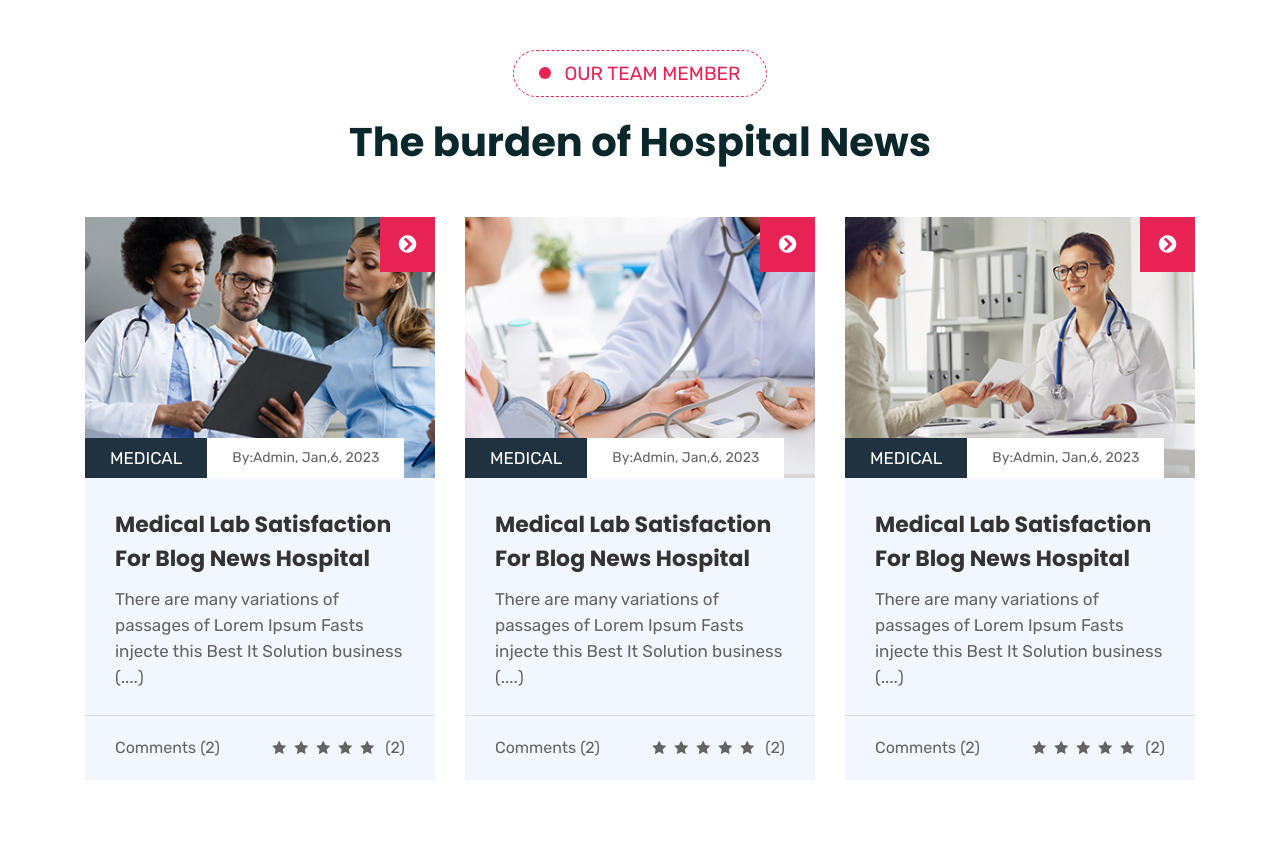
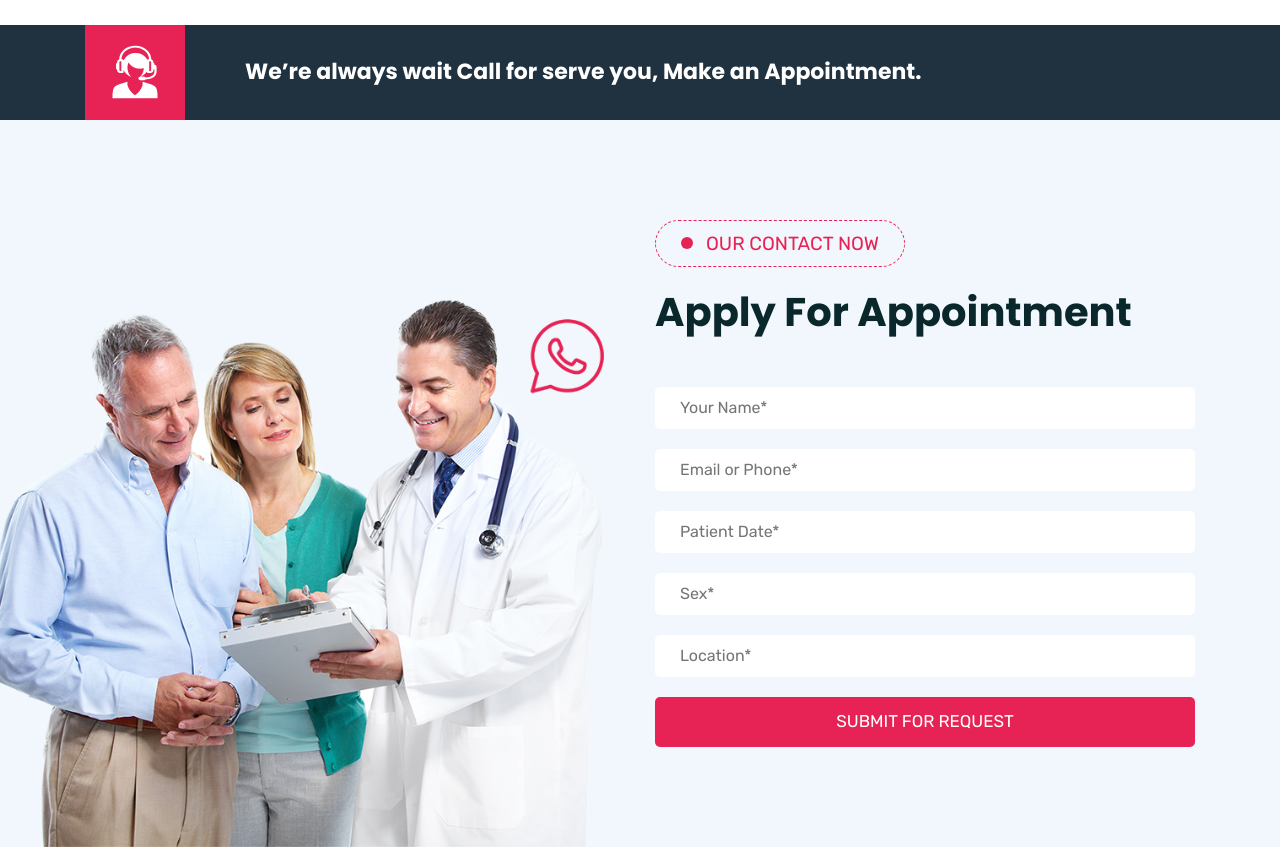
Before and after one commit to abirul-islam-mamun/Mediba, a plain HTML site: page index.html in a window 1280 px wide. Shown: the part 1300-2150 px from the top of the page. Drawn offline with nearby package versions, Linux system fonts and the light colour scheme.

Commit message:
first appointment seciton done

```diff
--- a/assets/sass/components/_form.scss
+++ b/assets/sass/components/_form.scss
@@ -0,0 +1,33 @@
+
+.first-appoint-form {
+    margin-bottom: 30px;
+    input{
+        height: 42px;
+        padding: 0 25px;
+        background: $white;
+        border-radius: 5px;
+        width: 100%;
+        font-size: 16px;
+        color: $ash-font;
+        outline: none;
+        border: none;
+        margin-bottom: 20px;
+        display: block;
+    }
+    .appoint-submit {
+        height: 50px;
+        border-radius: 5px;
+        color: $white;
+        text-align: center;
+        background: $them-1;
+        transition: all .3s ease;
+        width: 100%;
+        border: none;
+        outline: none;
+        font-size: 17px;
+        text-transform: uppercase;
+        &:hover{
+            background: $them-4;
+        }
+    }
+}
--- a/assets/sass/pages/_home.scss
+++ b/assets/sass/pages/_home.scss
@@ -48,6 +48,72 @@
         @media (max-width: 576px) {
             font-size: 15px;
             line-height: 24px;
+        }
+    }
+}
+.appointment-form-wrap{
+    background: $them-bg-2;
+    position: relative;
+    .doctors-shape {
+        position: absolute;
+        bottom: 0;
+        left: calc(15% - 100px);
+        img{
+            width: 700px;
+        }
+        @media (max-width: 1840px) {
+            left: calc(15% - 200px);
+        }
+        @media (max-width: 1740px) {
+            left: calc(15% - 200px);
+        }
+        @media (max-width: 1440px) {
+            left: calc(14% - 200px);
+            img{
+                width: 630px;
+            }
+        }
+        @media (max-width: 1200px) {
+            left: calc(9% - 200px);
+        }
+        @media (max-width: 1040px) {
+            left: calc(6% - 200px);
+        }
+        @media (max-width: 991px) {
+            display: none;
+        }
+    }
+    .support-shape {
+        position: absolute;
+        bottom: 100px;
+        right: 40px;
+        img{
+            width: 220px;
+        }
+        @media (max-width:1870px) {
+            img{
+                width: 200px;
+            }
+        }
+        @media (max-width:1870px) {
+            right: 20px;
+            img{
+                width: 180px;
+            }
+        }
+        @media (max-width:1720px) {
+            img{
+                width: 140px;
+            }
+        }
+        @media (max-width:1640px) {
+            right: 20;
+            img{
+                width: 80px;
+            }
+        }
+        @media (max-width:1499px) {
+            display: none;
         }
     }
 }
--- a/assets/sass/style.scss
+++ b/assets/sass/style.scss
@@ -14,6 +14,7 @@
 @import "components/button";
 @import "components/section-title";
 @import "components/card";
+@import "components/form";
 
 @import "layout/header";
 @import "layout/hero-slider";
--- a/index.html
+++ b/index.html
@@ -17,9 +17,11 @@
 </head>
 <body>
 
+<!-- first hero section start  -->
+<!-- first hero section end  -->
 
 <!-- medical service section start  -->
-<section class="medical-service-area">
+<section class="medical-service-area section-padding">
     <div class="container">
         <div class="section-title-first text-center">
             <p class="small-title">Our Best Service</p>
@@ -141,6 +143,32 @@
                     </div>
                 </div>
             </div>
+        </div>
+    </div>
+    <div class="appointment-form-wrap section-padding">
+        <div class="container">
+            <div class="row">
+                <div class="col-lg-6 offset-lg-6">
+                    <div class="section-title-first">
+                        <p class="small-title">Our Contact Now</p>
+                        <h2 class="big-title"> Apply For Appointment </h2>
+                    </div>
+                    <form action="#" class="first-appoint-form">
+                        <input class="" type="text" placeholder="Your Name*">
+                        <input class="" type="text" placeholder="Email or Phone*">
+                        <input class="" type="text" placeholder="Patient Date*">
+                        <input class="" type="text" placeholder="Sex*">
+                        <input class="" type="text" placeholder="Location*">
+                        <button type="submit" class="appoint-submit">Submit For Request </button>
+                    </form>
+                </div>
+            </div>
+        </div>
+        <div class="doctors-shape">
+            <img src="./assets/images/appointment/doc.png" alt="shape">
+        </div>
+        <div class="support-shape">
+            <img src="./assets/images/appointment/support.png" alt="shape">
         </div>
     </div>
 </section>
```
Also changed, not shown: assets/images/appointment/doc.png (added), assets/images/appointment/hero01.jpg (added), assets/images/appointment/support.png (added), assets/sass/style.css.
